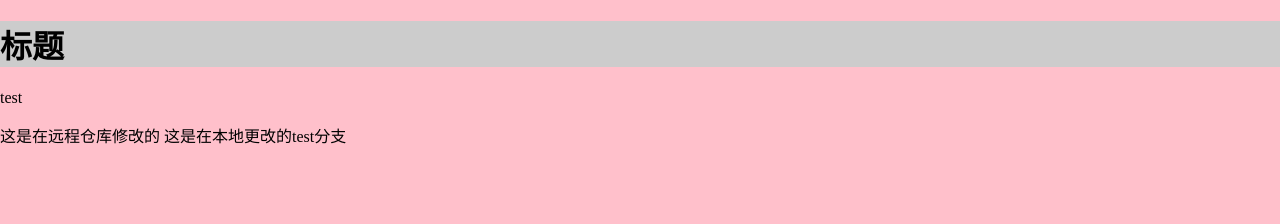
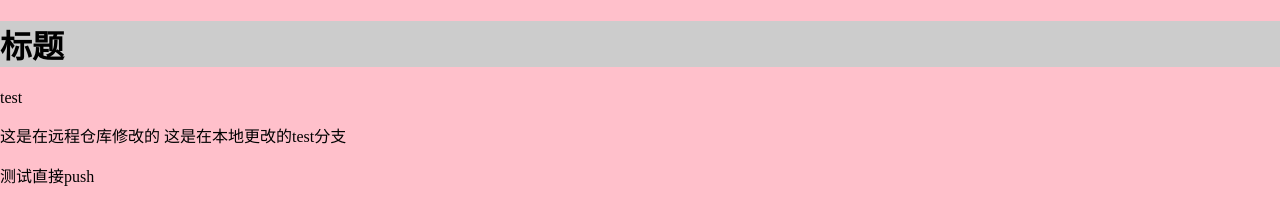
Before and after one commit to zhwblc/project_1, a plain HTML site: page index.html in a window 1280 px wide. Drawn offline with Linux system fonts and the light colour scheme.

Commit message:
直接push

```diff
--- a/index.html
+++ b/index.html
@@ -14,6 +14,7 @@
     <h1>标题</h1>
     <p>test</p>
     这是在远程仓库修改的 这是在本地更改的test分支
+    <p>测试直接push</p>
 </body>
 
 </html>
```
